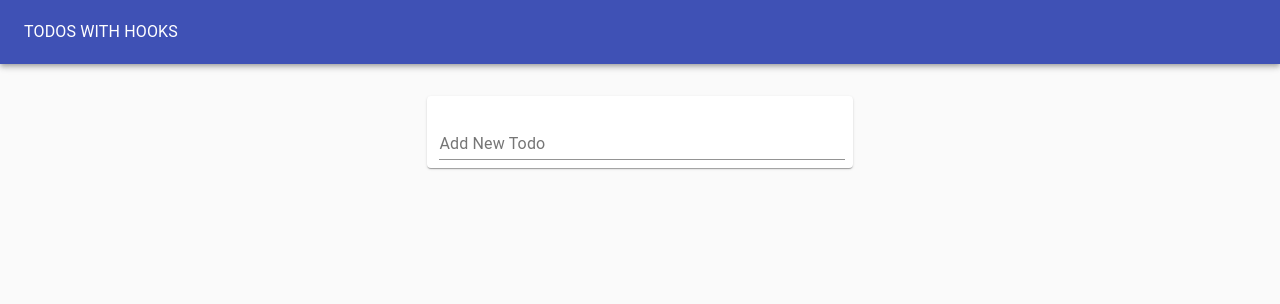
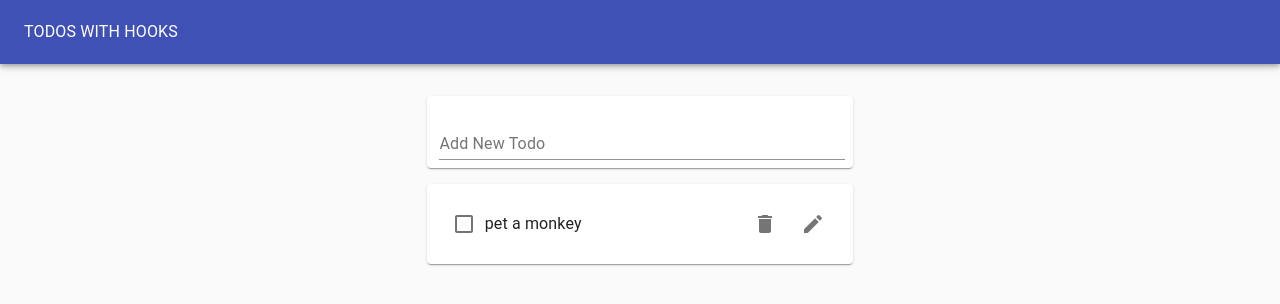
Before and after one commit to laurapoc/hooks_todo_project, a React (Create React App) app: page / in a window 1280 px wide. Shown: the top 304 px of the page. Built offline with nearby package versions, Linux system fonts and the light colour scheme.

Commit message:
refacored part of TodoApp into useLocalStorageState hook

```diff
--- a/package.json
+++ b/package.json
@@ -10,7 +10,7 @@
     "@testing-library/user-event": "^12.8.3",
     "react": "^17.0.2",
     "react-dom": "^17.0.2",
-    "react-scripts": "4.0.3",
+    "react-scripts": "^4.0.3",
     "uuid": "^8.3.2",
     "web-vitals": "^1.1.1"
   },
--- a/src/TodoApp.js
+++ b/src/TodoApp.js
@@ -1,4 +1,4 @@
-import React, { useEffect } from "react";
+import React from "react";
 import useTodoState from "./hooks/useTodoState";
 import TodoList from "./TodoList";
 import Typography from "@material-ui/core/Typography";
@@ -9,12 +9,9 @@ import Grid from "@material-ui/core/Grid";
 import TodoForm from "./TodoForm";
 
 export default function TodoApp() {
-  const initialTodos = JSON.parse(window.localStorage.getItem("todos") || "[]");
-  const {todos, addTodo, removeTodo, toggleTodo, editTodo} = useTodoState(initialTodos);
-
-  useEffect(() => {
-    window.localStorage.setItem("todos", JSON.stringify(todos));
-  }, [todos]);
+  const initialTodos = [{ id: 1, task: "pet a monkey", completed: false }];
+  const { todos, addTodo, removeTodo, toggleTodo, editTodo } =
+    useTodoState(initialTodos);
 
   return (
     <Paper
@@ -34,7 +31,12 @@ export default function TodoApp() {
       <Grid container justify="center" style={{ marginTop: "1rem" }}>
         <Grid item xs={11} md={8} lg={4}>
           <TodoForm addTodo={addTodo} />
-          <TodoList todos={todos} removeTodo={removeTodo} toggleTodo={toggleTodo} editTodo={editTodo} />
+          <TodoList
+            todos={todos}
+            removeTodo={removeTodo}
+            toggleTodo={toggleTodo}
+            editTodo={editTodo}
+          />
         </Grid>
       </Grid>
     </Paper>
--- /dev/null
+++ b/src/hooks/useLocalStorageState.js
@@ -0,0 +1,21 @@
+import { useState, useEffect } from "react";
+
+export default function useLocalStorageState(key, defaultVal) {
+  //make piece of state, based off value inlocalStorage (or default)
+  const [state, setState] = useState(() => {
+    let val;
+    try {
+      val = JSON.parse(
+        window.localStorage.getItem(key) || String(defaultVal)
+      );
+    } catch (e) {
+      val = defaultVal;
+    }
+    return val;
+  });
+  //   use useEffect to update localStorage, when state changes
+  useEffect(() => {
+    window.localStorage.setItem(key, JSON.stringify(state));
+  }, [state]);
+  return [state, setState];
+}
--- a/src/hooks/useTodoState.js
+++ b/src/hooks/useTodoState.js
@@ -1,15 +1,17 @@
-import  {useState} from "react";
+import useLocalStorageState from "./useLocalStorageState";
 import { v4 as uuidv4 } from "uuid";
 
 // eslint-disable-next-line import/no-anonymous-default-export
-export default initialTodos => {
-    const [todos, setTodos] = useState(initialTodos);
-
+export default (initialTodos) => {
+  const [todos, setTodos] = useLocalStorageState("todos", initialTodos);
 
   return {
     todos,
     addTodo: (newTodoText) => {
-            setTodos([...todos, { id: uuidv4(), task: newTodoText, completed: false }]);
+      setTodos([
+        ...todos,
+        { id: uuidv4(), task: newTodoText, completed: false },
+      ]);
     },
     removeTodo: (todoId) => {
       // filter out removed todo
@@ -18,13 +20,16 @@ export default initialTodos => {
       setTodos(updatedTodos);
     },
     toggleTodo: (todoId) => {
-            const updatedTodos = todos.map((todo) => (todo.id === todoId ? { ...todo, completed: !todo.completed } : todo));
+      const updatedTodos = todos.map((todo) =>
+        todo.id === todoId ? { ...todo, completed: !todo.completed } : todo
+      );
       setTodos(updatedTodos);
     },
     editTodo: (todoId, newTask) => {
-            const updatedTodos = todos.map((todo) => (todo.id === todoId ? { ...todo, task: newTask } : todo));
+      const updatedTodos = todos.map((todo) =>
+        todo.id === todoId ? { ...todo, task: newTask } : todo
+      );
       setTodos(updatedTodos);
     },
   };
-
 };
```
Also changed, not shown: 1 other file (tests, documents, lock files or other folders). Lines whose indentation alone changed are shown as unchanged.
